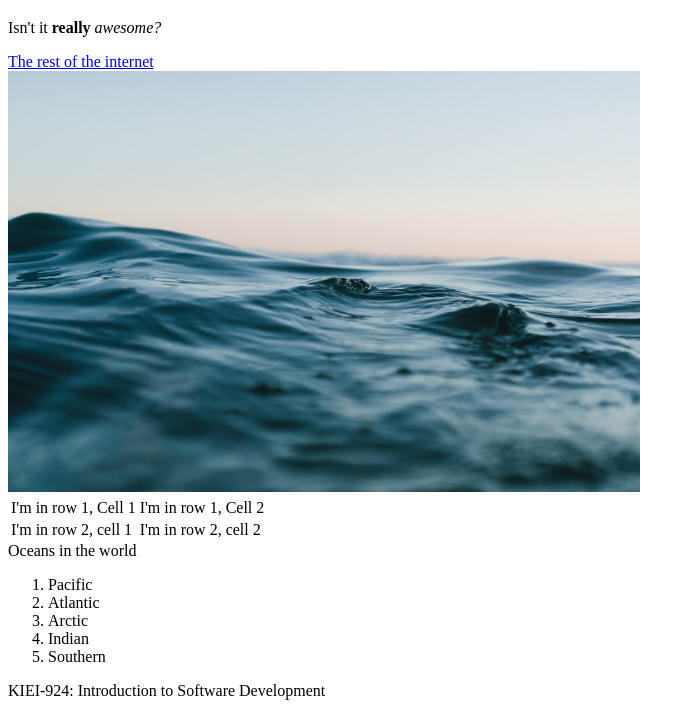
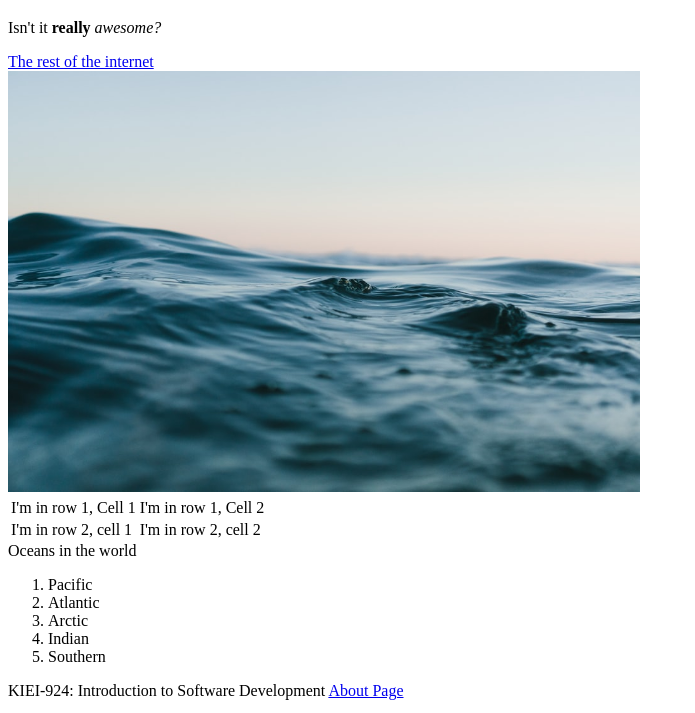
Before and after one commit to angelaahuang/angelaahuang.github.io, a plain HTML site: page index.html in a window 1280 px wide. Shown: the part 61-774 px from the top of the page, without its empty margins (0-695 px from the left). Drawn offline with Linux system fonts and the light colour scheme.

Commit message:
blah blah

```diff
--- a/index.html
+++ b/index.html
@@ -41,6 +41,8 @@
 
     KIEI-924: <span>Introduction to Software Development</span>
 
+    <a href="about.html"> About Page</a>
+
     <ul>  <li>One</li>  <li>Two</li>  <li>Three</li></ul>
 
     <hr>
```
